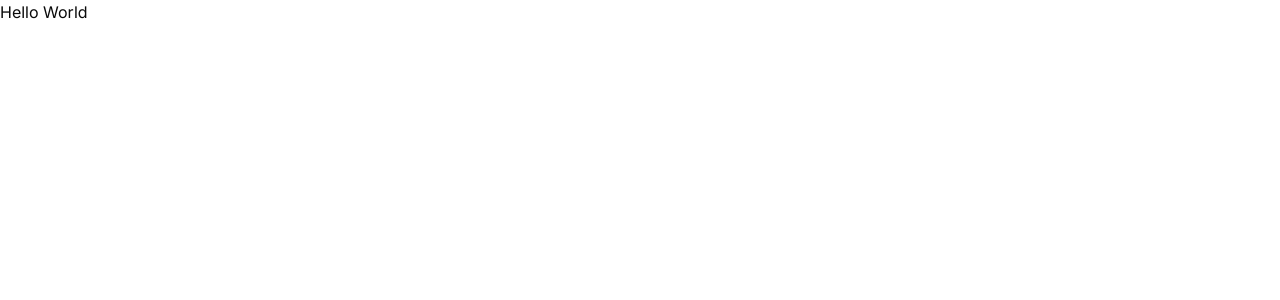
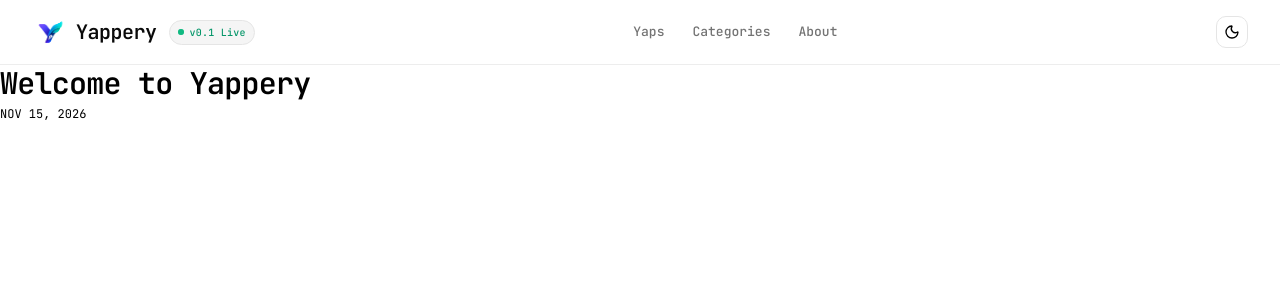
Before and after one commit to Harikesh-14/Yappery, a Next.js app: page / in a window 1280 px wide. Shown: the top 300 px of the page. Built offline with nearby package versions, Linux system fonts and the light colour scheme.

Commit message:
Create the minimal design of header

```diff
--- a/app/globals.css
+++ b/app/globals.css
@@ -7,8 +7,8 @@
 @theme inline {
   --color-background: var(--background);
   --color-foreground: var(--foreground);
-  --font-sans: var(--font-sans);
-  --font-mono: var(--font-geist-mono);
+  --font-sans: var(--font-geist), sans-serif;
+  --font-mono: var(--font-jetbrains-mono), monospace;
   --font-heading: var(--font-sans);
   --color-sidebar-ring: var(--sidebar-ring);
   --color-sidebar-border: var(--sidebar-border);
@@ -121,13 +121,19 @@
   * {
     @apply border-border outline-ring/50;
   }
+
   body {
-    @apply bg-background text-foreground;
+    font-feature-settings: "ss01" on;
+    -webkit-font-smoothing: antialiased;
+    -moz-osx-font-smoothing: grayscale;
   }
-  button:not(:disabled), [role="button"]:not(:disabled) {
+
+  button:not(:disabled),
+  [role="button"]:not(:disabled) {
     cursor: pointer;
   }
+
   html {
-    @apply font-sans;
+    font-family: var(--font-geist), sans-serif;
   }
 }
--- a/app/layout.tsx
+++ b/app/layout.tsx
@@ -1,19 +1,20 @@
 import type { Metadata } from "next";
-import { Geist, Geist_Mono, Inter } from "next/font/google";
+import { Geist, JetBrains_Mono } from "next/font/google";
 import "./globals.css";
 import { cn } from "@/lib/utils";
 import { ThemeProvider } from "@/components/theme-provider";
+import Header from "@/components/header";
 
-const inter = Inter({ subsets: ['latin'], variable: '--font-sans' });
-
-const geistSans = Geist({
-  variable: "--font-geist-sans",
+const geist = Geist({
+  variable: "--font-geist",
   subsets: ["latin"],
+  display: "swap",
 });
 
-const geistMono = Geist_Mono({
-  variable: "--font-geist-mono",
+const jetbrainsMono = JetBrains_Mono({
+  variable: "--font-jetbrains-mono",
   subsets: ["latin"],
+  display: "swap",
 });
 
 export const metadata: Metadata = {
@@ -21,19 +22,28 @@ export const metadata: Metadata = {
   description: "Personal open-sourced blog web-app",
 };
 
-export default function RootLayout({ children }: LayoutProps<"/">) {
+export default function RootLayout({
+  children,
+}: LayoutProps<"/">) {
   return (
     <html
       lang="en"
-      className={cn("h-full", "antialiased", geistSans.variable, geistMono.variable, "font-sans", inter.variable)}
+      className={cn(
+        "h-full",
+        "antialiased",
+        geist.variable,
+        jetbrainsMono.variable,
+      )}
+      suppressHydrationWarning
     >
-      <body className="min-h-full flex flex-col">
+      <body className="min-h-full flex flex-col font-mono">
         <ThemeProvider
           attribute="class"
           defaultTheme="system"
           enableSystem
           disableTransitionOnChange
         >
+          <Header />
           {children}
         </ThemeProvider>
       </body>
--- a/app/page.tsx
+++ b/app/page.tsx
@@ -1,7 +1,13 @@
 export default function Home() {
   return (
     <div>
-      Hello World
+      <h1 className="text-3xl font-semibold tracking-tight">
+        Welcome to Yappery
+      </h1>
+
+      <time className="text-xs">
+        NOV 15, 2026
+      </time>
     </div>
   );
 }
--- /dev/null
+++ b/components/header.tsx
@@ -0,0 +1,155 @@
+"use client";
+
+import { Menu, X } from "lucide-react";
+import Image from "next/image";
+import Link from "next/link";
+import { usePathname } from "next/navigation";
+import { useState } from "react";
+import { cn } from "@/lib/utils";
+import ModeToggle from "./mode-toggle";
+
+const navLinks = [
+  {
+    id: "yaps",
+    title: "Yaps",
+    href: "/yaps",
+  },
+  {
+    id: "categories",
+    title: "Categories",
+    href: "/categories",
+  },
+  {
+    id: "about",
+    title: "About",
+    href: "/about",
+  },
+];
+
+export default function Header() {
+  const pathname = usePathname();
+  const [isMenuOpen, setIsMenuOpen] = useState(false);
+
+  return (
+    <header className="sticky top-0 z-50 w-full border-b border-neutral-200/70 bg-white/85 backdrop-blur-xl transition-colors duration-200 dark:border-white/8 dark:bg-neutral-950/90">
+      <div className="mx-auto flex h-16 max-w-7xl items-center justify-between px-4 sm:px-6 lg:px-8">
+
+        {/* Brand */}
+        <div className="flex shrink-0 items-center gap-3">
+          <Link
+            href="/"
+            className="flex items-center gap-2"
+          >
+            <Image
+              src="/logo.png"
+              alt="Yappery"
+              width={36}
+              height={36}
+              priority
+              className="h-9 w-9 object-contain"
+            />
+
+            <span className="text-xl font-semibold tracking-tight text-neutral-950 transition-colors hover:text-[#4F46E5] dark:text-white dark:hover:text-[#A5A0FF]">
+              Yappery
+            </span>
+          </Link>
+
+          {/* Version Indicator */}
+          <div className="hidden items-center gap-1.5 rounded-full border border-neutral-200 bg-neutral-100 px-2 py-1 dark:border-white/8 dark:bg-neutral-900 sm:flex">
+            <span className="relative flex h-1.5 w-1.5">
+              <span className="absolute inline-flex h-full w-full animate-ping rounded-full bg-[#10B981] opacity-50" />
+              <span className="relative inline-flex h-1.5 w-1.5 rounded-full bg-[#10B981]" />
+            </span>
+
+            <span className="font-mono text-[10px] font-medium tracking-wide text-[#059669] dark:text-[#10B981]">
+              v0.1 Live
+            </span>
+          </div>
+        </div>
+
+        {/* Desktop Navigation */}
+        <nav className="hidden items-center gap-7 md:flex">
+          {navLinks.map((link) => {
+            const isActive =
+              pathname === link.href ||
+              (link.href !== "/" && pathname.startsWith(`${link.href}/`));
+
+            return (
+              <Link
+                key={link.id}
+                href={link.href}
+                className={cn(
+                  "relative py-1.5 text-[13px] font-medium transition-colors duration-200",
+                  "after:absolute after:bottom-0 after:left-0 after:h-0.5 after:w-full after:origin-left after:transition-transform after:duration-200",
+                  isActive
+                    ? "text-[#4F46E5] after:scale-x-100 after:bg-[#4F46E5] dark:text-[#A5A0FF] dark:after:bg-[#A5A0FF]"
+                    : "text-neutral-500 after:scale-x-0 after:bg-[#4F46E5] hover:text-neutral-950 hover:after:scale-x-100 dark:text-neutral-400 dark:hover:text-white"
+                )}
+              >
+                {link.title}
+              </Link>
+            );
+          })}
+        </nav>
+
+        {/* Right Actions */}
+        <div className="flex shrink-0 items-center gap-2">
+          <ModeToggle />
+
+          {/* Mobile Menu Button */}
+          <button
+            type="button"
+            aria-label={isMenuOpen ? "Close menu" : "Open menu"}
+            aria-expanded={isMenuOpen}
+            onClick={() => setIsMenuOpen(!isMenuOpen)}
+            className="flex h-9 w-9 items-center justify-center rounded-lg border border-neutral-200 text-neutral-700 transition-colors hover:bg-neutral-100 dark:border-white/10 dark:text-neutral-300 dark:hover:bg-neutral-900 md:hidden"
+          >
+            {isMenuOpen ? (
+              <X className="h-4.5 w-4.5" />
+            ) : (
+              <Menu className="h-4.5 w-4.5" />
+            )}
+          </button>
+        </div>
+      </div>
+
+      {/* Mobile Navigation */}
+      <div
+        className={cn(
+          "grid transition-all duration-200 ease-in-out md:hidden",
+          isMenuOpen
+            ? "grid-rows-[1fr] opacity-100"
+            : "grid-rows-[0fr] opacity-0"
+        )}
+      >
+        <div className="overflow-hidden">
+          <nav className="border-t border-neutral-200/70 bg-white px-4 py-3 dark:border-white/8 dark:bg-neutral-950 sm:px-6">
+            <div className="mx-auto flex max-w-7xl flex-col gap-1">
+              {navLinks.map((link) => {
+                const isActive =
+                  pathname === link.href ||
+                  (link.href !== "/" && pathname.startsWith(`${link.href}/`));
+
+                return (
+                  <Link
+                    key={link.id}
+                    href={link.href}
+                    onClick={() => setIsMenuOpen(false)}
+                    className={cn(
+                      "rounded-lg px-3 py-2.5 text-sm font-medium transition-colors",
+                      isActive
+                        ? "bg-[#4F46E5]/8 text-[#4F46E5] dark:bg-[#4F46E5]/15 dark:text-[#A5A0FF]"
+                        : "text-neutral-600 hover:bg-neutral-100 hover:text-neutral-950 dark:text-neutral-400 dark:hover:bg-neutral-900 dark:hover:text-white"
+                    )}
+                  >
+                    {link.title}
+                  </Link>
+                );
+              })}
+            </div>
+          </nav>
+        </div>
+      </div>
+    </header>
+  );
+}
```
Also changed, not shown: public/logo.png (added), 1 other file (tests, documents, lock files or other folders).
